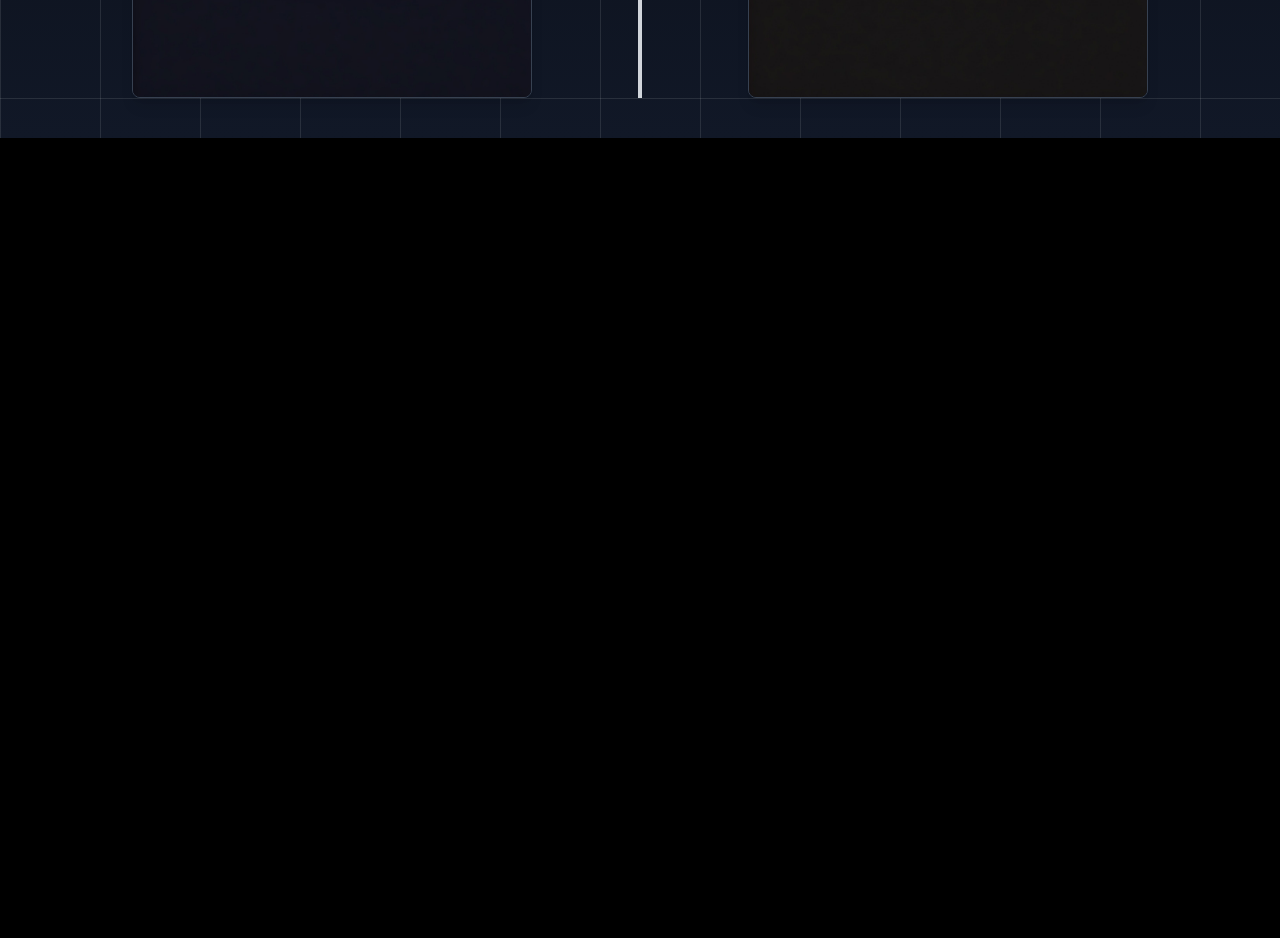
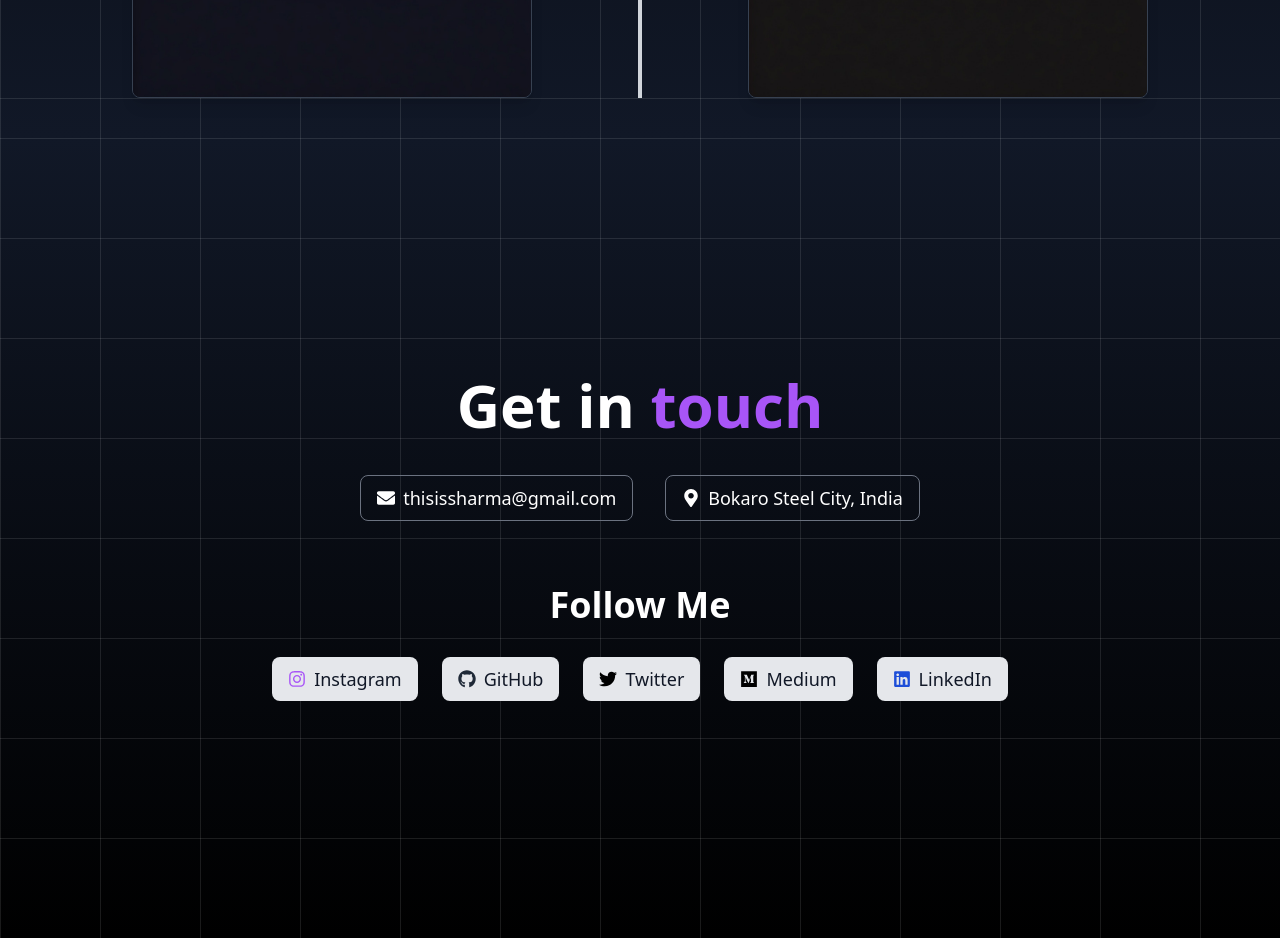
Before and after one commit to Sahil-Sharma06/Portfolio2.0, a Next.js app: page / in a window 1280 px wide. Shown: the part 3660-4598 px from the top of the page. Before the commit the page ends 3798 px from the top, so only its background shows below. Built offline with nearby package versions, Linux system fonts and the light colour scheme.

Commit message:
Contact Page completed

```diff
--- /dev/null
+++ b/src/app/components/contact.tsx
@@ -0,0 +1,91 @@
+"use client";
+
+import React from "react";
+import { FaInstagram, FaGithub, FaTwitter, FaMedium, FaLinkedin, FaEnvelope, FaPhone, FaMapMarkerAlt } from "react-icons/fa";
+
+export default function Contact() {
+  return (
+    <section className="relative flex flex-col items-center justify-center min-h-screen p-10 text-white bg-gradient-to-b from-gray-900 to-black">
+      {/* Grid Overlay Background */}
+      <div className="absolute inset-0 grid-overlay"></div>
+
+      {/* Get in Touch Section */}
+      <div className="relative z-10 mb-16 text-center">
+        <h1 className="text-5xl font-bold md:text-6xl">
+          Get in <span className="text-purple-500">touch</span>
+        </h1>
+        <div className="flex flex-wrap justify-center gap-8 mt-10">
+          {/* Email */}
+          <div className="flex items-center gap-2 px-4 py-2 text-lg font-medium text-white border border-gray-500 rounded-lg">
+            <FaEnvelope />
+            thisissharma@gmail.com
+          </div>
+          {/* Phone */}
+
+          {/* Location */}
+          <div className="flex items-center gap-2 px-4 py-2 text-lg font-medium text-white border border-gray-500 rounded-lg">
+            <FaMapMarkerAlt />
+            Bokaro Steel City, India
+          </div>
+        </div>
+      </div>
+
+      {/* Social Media Section */}
+      <div className="relative z-10 text-center">
+        <h2 className="mb-8 text-4xl font-bold">Follow Me</h2>
+        <div className="flex flex-wrap justify-center gap-6">
+          {/* Instagram */}
+          <a
+            href="https://www.instagram.com/"
+            target="_blank"
+            rel="noopener noreferrer"
+            className="flex items-center gap-2 px-4 py-2 text-lg font-medium text-gray-900 bg-gray-200 rounded-lg hover:bg-gray-300"
+          >
+            <FaInstagram className="text-purple-500" />
+            Instagram
+          </a>
+          {/* GitHub */}
+          <a
+            href="https://github.com/"
+            target="_blank"
+            rel="noopener noreferrer"
+            className="flex items-center gap-2 px-4 py-2 text-lg font-medium text-gray-900 bg-gray-200 rounded-lg hover:bg-gray-300"
+          >
+            <FaGithub className="text-gray-800" />
+            GitHub
+          </a>
+          {/* Twitter */}
+          <a
+            href="https://twitter.com/"
+            target="_blank"
+            rel="noopener noreferrer"
+            className="flex items-center gap-2 px-4 py-2 text-lg font-medium text-gray-900 bg-gray-200 rounded-lg hover:bg-gray-300"
+          >
+            <FaTwitter className="text-black" />
+            Twitter
+          </a>
+          {/* Medium */}
+          <a
+            href="https://medium.com/"
+            target="_blank"
+            rel="noopener noreferrer"
+            className="flex items-center gap-2 px-4 py-2 text-lg font-medium text-gray-900 bg-gray-200 rounded-lg hover:bg-gray-300"
+          >
+            <FaMedium className="text-black" />
+            Medium
+          </a>
+          {/* LinkedIn */}
+          <a
+            href="https://linkedin.com/"
+            target="_blank"
+            rel="noopener noreferrer"
+            className="flex items-center gap-2 px-4 py-2 text-lg font-medium text-gray-900 bg-gray-200 rounded-lg hover:bg-gray-300"
+          >
+            <FaLinkedin className="text-blue-700" />
+            LinkedIn
+          </a>
+        </div>
+      </div>
+    </section>
+  );
+}
--- a/src/app/components/heroSection.tsx
+++ b/src/app/components/heroSection.tsx
@@ -5,7 +5,7 @@ import Navbar from "./navbar";
 import About from "./aboutme";
 import Services from "./services";
 import Projects from "./projects"; // Import the Projects component
-
+import Contact from "./contact";
 export default function HeroSection() {
   return (
     <div>
@@ -39,6 +39,7 @@ export default function HeroSection() {
               className="object-cover w-full h-full"
               width={800}
               height={400}
+              priority
             />
           </div>
         </div>
@@ -52,6 +53,8 @@ export default function HeroSection() {
 
       {/* Projects Section */}
         <Projects />
+
+        <Contact/>
     </div>
   );
 }
--- a/tailwind.config.js
+++ b/tailwind.config.js
@@ -1,10 +1,9 @@
 /** @type {import('tailwindcss').Config} */
 module.exports = {
   content: [
-    "./app/**/*.{js,ts,jsx,tsx,mdx}",
-    "./pages/**/*.{js,ts,jsx,tsx,mdx}",
-    "./components/**/*.{js,ts,jsx,tsx,mdx}",
-
+    "./pages/**/*.{js,ts,jsx,tsx}",
+    "./components/**/*.{js,ts,jsx,tsx}",
+    "./app/**/*.{js,ts,jsx,tsx}",
     // Or if using `src` directory:
     "./src/**/*.{js,ts,jsx,tsx,mdx}",
   ],
```
